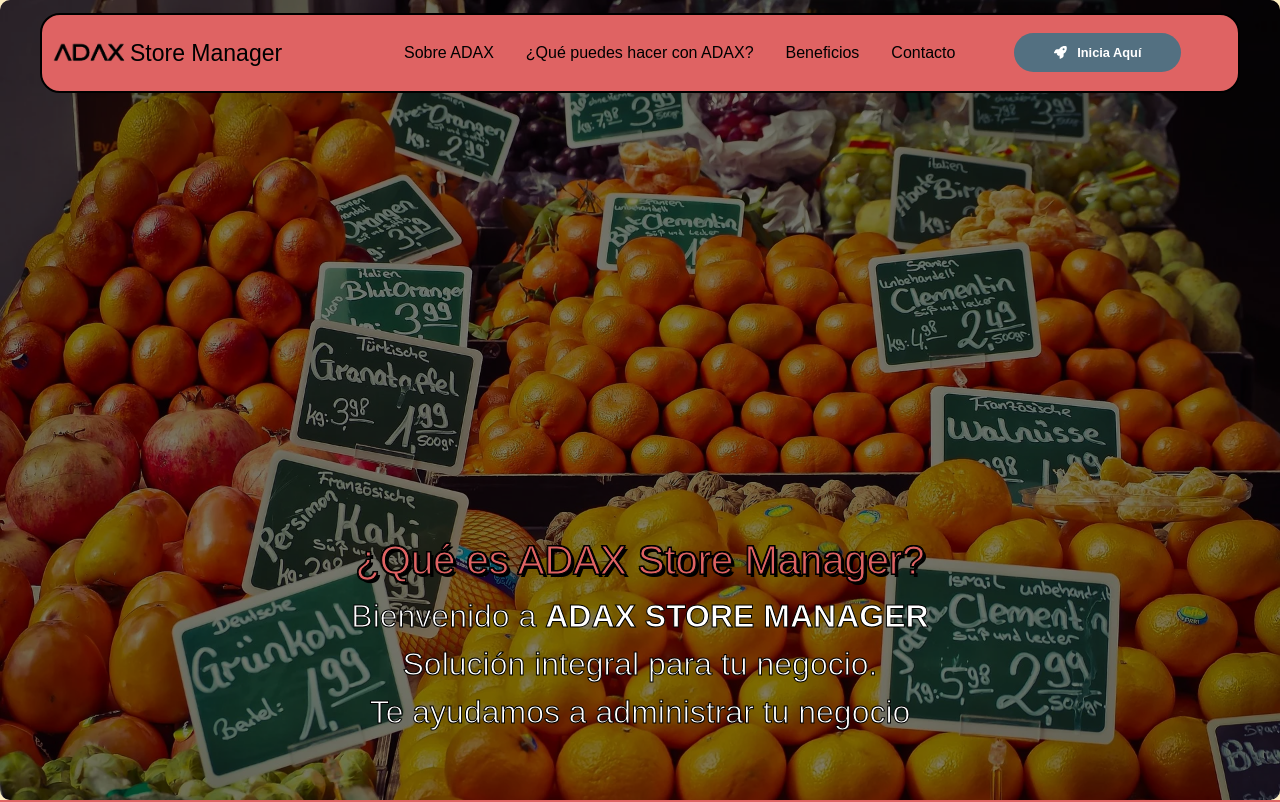
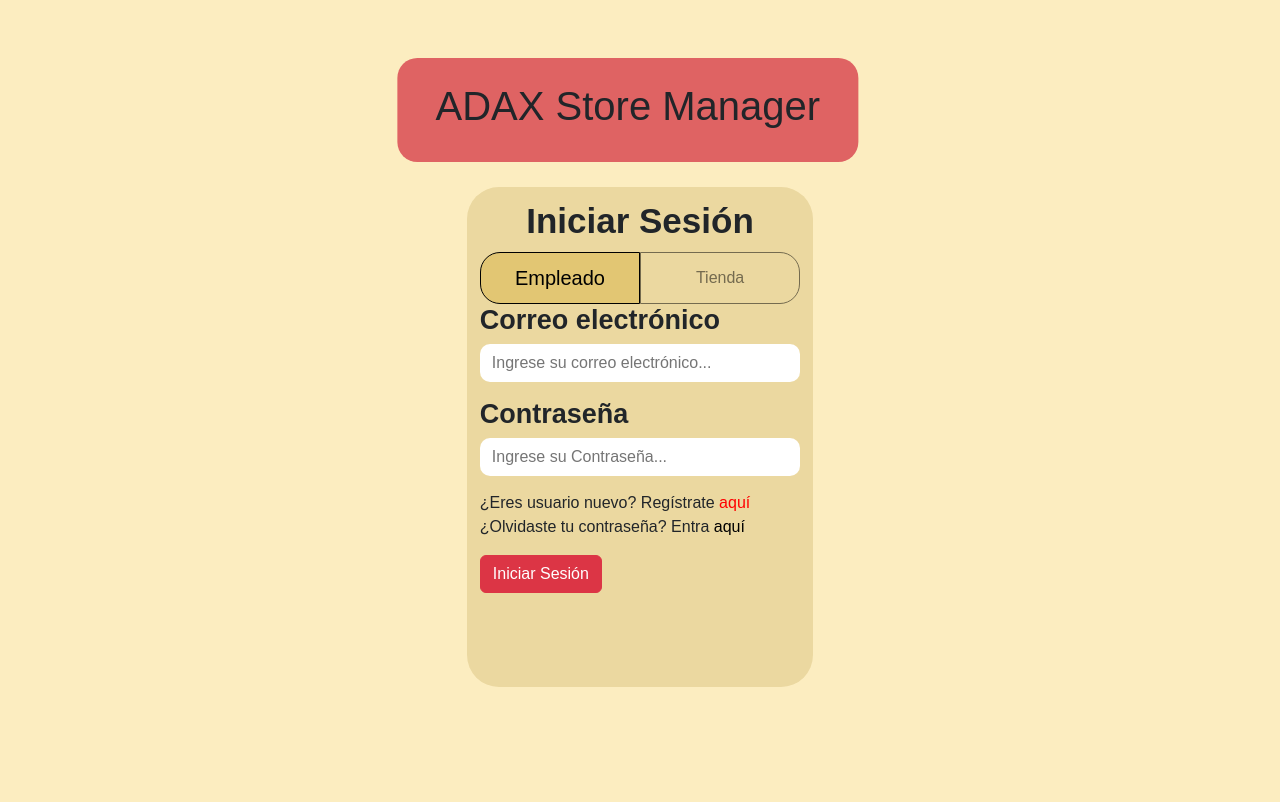
Before and after one commit to Xfezor/ADAX-Store-Manager, a React (Create React App) app in the folder adax/: page /iniciar_sesion in a window 1280 px wide. Shown: the top 802 px of the page. Built offline with nearby package versions, Linux system fonts and the light colour scheme.

Commit message:
regreso iniciar_sesion

```diff
--- a/adax/src/App.js
+++ b/adax/src/App.js
@@ -1,12 +1,13 @@
 
 import Index from './pages/index.jsx';
-//import IniciarSesion from './pages/iniciar_sesion.jsx';
+import IniciarSesion from './pages/iniciar_sesion.jsx';
 import { Routes, Route } from "react-router-dom";
 function App() {
   return (
     <div>
       <Routes>
         <Route path='/' element={<Index />}></Route>
+        <Route path='/iniciar_sesion' element={<IniciarSesion />}></Route>
         <Route path='*' element={<Index />}></Route>
       </Routes>
     </div>
--- /dev/null
+++ b/adax/src/pages/iniciar_sesion.jsx
@@ -0,0 +1,173 @@
+import React, { useState } from 'react';
+import 'bootstrap/dist/css/bootstrap.min.css';
+import '../styles/styles_iniciar_sesion.css';
+import { FontAwesomeIcon } from '@fortawesome/react-fontawesome';
+import '@fontsource-variable/montserrat';
+import { Outlet, Link } from "react-router-dom";
+import Swal from "sweetalert2";
+
+function exitbutton() {
+    window.location.href = "index.html";
+}
+
+function iniciarsesion() {
+    window.location.href = "inicio.php";
+}
+const IniciarSesion = () => {
+    const [isEmpleado, setIsEmpleado] = useState(true); // Estado para controlar qué formulario mostrar
+
+    const cambiarestadoBtn1 = () => {
+        setIsEmpleado(true);
+    };
+
+    const cambiarestadoBtn2 = () => {
+        setIsEmpleado(false);
+    };
+
+    const validarEmail = (valor) => {
+        const regex = /@.*\./;
+        return regex.test(valor);
+    };
+
+    const handleSubmit = (event) => {
+        const email = document.getElementById("email").value;
+        const contrasena = document.getElementById("contrasena").value;
+
+        if (!validarEmail(email)) {
+            Swal.fire({
+                icon: 'error',
+                title: 'Correo no válido',
+                text: 'Escriba un correo válido'
+            });
+            event.preventDefault();
+        }
+        /*  function cambiarestadoBtn1() {
+
+            setTimeout(function () {
+              document.querySelector('#cont2').style.display = "flex";
+              document.querySelector('#cont1').style.display = "none";
+            }, 1);
+
+          };
+
+          function cambiarestadoBtn2() {
+            setTimeout(function () {
+              document.querySelector('#cont2').style.display = "flex";
+              document.querySelector('#cont1').style.display = "none";
+            }, 1);
+          };
+
+          function cambiarestadoBtn11() {
+            setTimeout(function () {
+              document.querySelector('#cont1').style.display = "flex";
+              document.querySelector('#cont2').style.display = "none";
+            }, 1);
+          };
+          function cambiarestadoBtn22() {
+
+            setTimeout(function () {
+              document.querySelector('#cont2').style.display = "felx";
+              document.querySelector('#cont1').style.display = "none";
+
+            }, 1);
+          };
+          function validarCont(valor) {
+            // Expresión regular que verifica las condiciones
+            const regex = /^(?=.*[A-Z])(?=.*[0-9]).{8,}$/;
+            return regex.test(valor);
+          }
+          function validarEmail(valor) {
+            // Expresión regular que verifica las condiciones
+            const regex = /@.*\./;
+            return regex.test(valor);
+          }
+          */
+        let formlogin = document.getElementById("cont1");
+        let formlogin2 = document.getElementById("cont2");
+        formlogin.addEventListener("submit", function (event) {
+            let email = document.getElementById("email").value;
+            let contrasena = document.getElementById("contrasena").value;
+            if (!validarEmail(email)) {
+                Swal.fire({
+                    icon: 'error',
+                    title: 'Correo no valido',
+                    text: 'Escriba un correo valido'
+                });
+                event.preventDefault();
+
+            }
+
+            else {
+
+            }
+        })
+        formlogin2.addEventListener("submit", function (event) {
+            let email = document.getElementById("email").value;
+            let contrasena = document.getElementById("contrasena").value;
+            if (!validarEmail(email)) {
+                Swal.fire({
+                    icon: 'error',
+                    title: 'Correo no valido',
+                    text: 'Escriba un correo valido'
+                });
+                event.preventDefault();
+
+            }
+            else {
+
+            }
+        })
+    };
+
+    return (
+        <>
+            <header>
+                <div className="contenedorarriba ">
+                    <div className="adax ">
+                        <h1 className="title">ADAX Store Manager</h1>
+                    </div>
+                    <Link className="exit" to="/index">
+                        <FontAwesomeIcon icon="fa-solid fa-xmark" />
+                    </Link>
+                </div>
+            </header>
+            <div className="container-fluid">
+                {isEmpleado ? (
+                    <form id="cont1" className="Contenedorsesion" action="../Crud/login/procesologin.php?tipo=empleado" method="POST" onSubmit={handleSubmit} noValidate>
+                        <div className="cuadradoverde">
+                            <h1 className="titulo-iniciar-sesion"><b>Iniciar Sesión</b></h1>
+                            <div className="toggle-buttons">
+                                <button type="button" className="btn1-active" onClick={cambiarestadoBtn1}>Empleado</button>
+                                <button type="button" className="btn2" onClick={cambiarestadoBtn2}>Tienda</button>
+                            </div>
+                            <h1 className="username-text"><b>Correo electrónico</b></h1>
+                            <input id="email" name="email" type="email" placeholder="Ingrese su correo electrónico..." required />
+                            <h1 className="contrasena"><b>Contraseña</b></h1>
+                            <input id="contrasena" name="contrasena" type="password" placeholder="Ingrese su Contraseña..." required />
+                            <p>¿Eres usuario nuevo? Regístrate <a className='aIniciarSesion' href="registro.php">aquí</a><br /> ¿Olvidaste tu contraseña? Entra <a href="olvideContraseña.html">aquí</a></p>
+                            <button className="btn btn-danger" type="submit">Iniciar Sesión</button>
+                        </div>
+                    </form>
+                ) : (
+                    <form id="cont2" className="Contenedorsesion" action="../Crud/login/procesologin.php?tipo=tienda" method="POST" onSubmit={handleSubmit} noValidate>
+                        <div className="cuadradoverde">
+                            <h1 className="titulo-iniciar-sesion"><b>Iniciar Sesión</b></h1>
+                            <div className="toggle-buttons">
+                                <button type="button" className="btn1" onClick={cambiarestadoBtn1}>Empleado</button>
+                                <button type="button" className="btn2-active" onClick={cambiarestadoBtn2}>Tienda</button>
+                            </div>
+                            <h1 className="username-text"><b>Correo electrónico</b></h1>
+                            <input id="email" name="email" type="email" placeholder="Ingrese su correo electrónico..." required />
+                            <h1 className="contrasena"><b>Contraseña</b></h1>
+                            <input id="contrasena" name="contrasena" type="password" placeholder="Ingrese su Contraseña..." required />
+                            <p>¿Eres usuario nuevo? Regístrate <a className="aIniciarSesion" href="registro.php">aquí</a><br /> ¿Olvidaste tu contraseña? Entra <a href="olvideContraseña.html">aquí</a></p>
+                            <button className="btn btn-danger" type="submit">Iniciar Sesión</button>
+                        </div>
+                    </form>
+                )}
+            </div>
+        </>
+    )
+}
+
+export default IniciarSesion;
```
